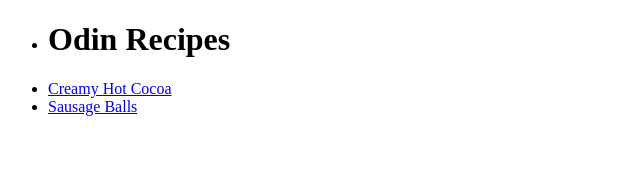
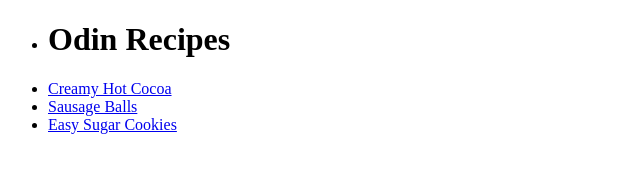
Before and after one commit to Fredrikadr/odin-recipes, a plain HTML site: page index.html in a window 1280 px wide. Shown: the whole page, without its empty margins (0-640 px from the left). Drawn offline with Linux system fonts and the light colour scheme.

Commit message:
added link to easy sugar cookies page

```diff
--- a/index.html
+++ b/index.html
@@ -9,6 +9,8 @@
     <li><h1>Odin Recipes</h1></li>
     <li><a href="recipes/cocoa.html">Creamy Hot Cocoa</a></li>
     <li><a href="recipes/sausage-balls.html">Sausage Balls</a></li>
+    <li><a href="recipes/seasy-sugar-cookies.html">Easy Sugar Cookies</a></li>
+
     </ul>
 </body>
 
```
